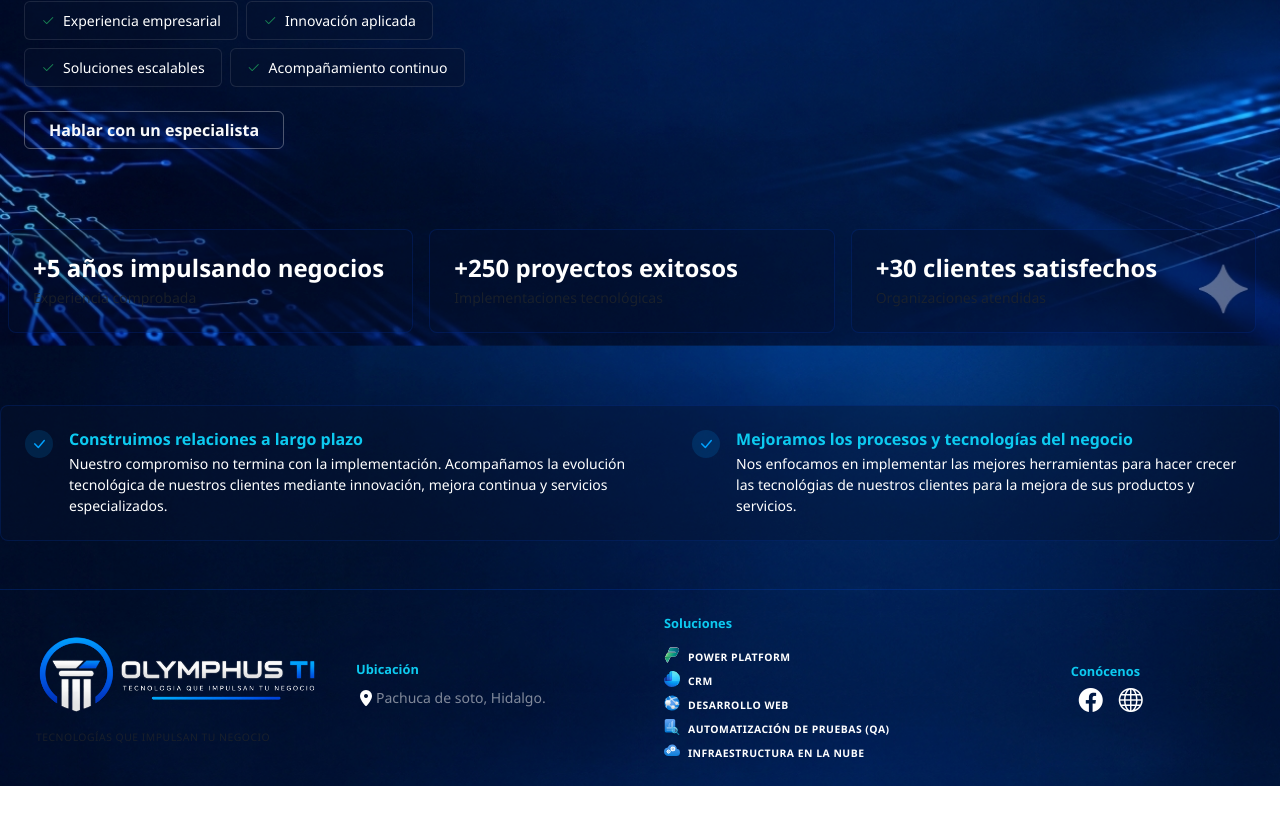
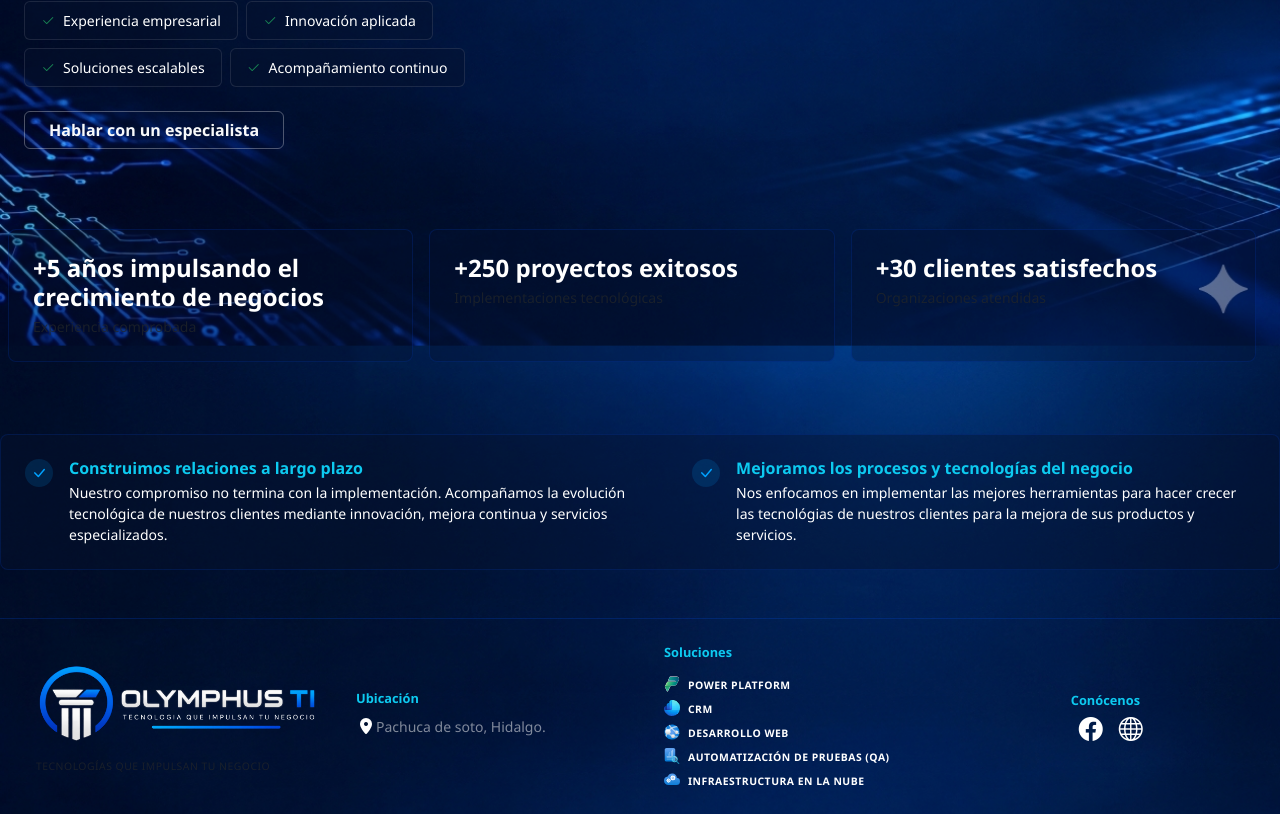
Before and after one commit to JossNajera/olymphus-landing, a React (Vite) app in the folder client/: page / in a window 1280 px wide. Shown: the part 3069-3883 px from the top of the page. Before the commit the page ends 3855 px from the top, so only its background shows below. Built offline with nearby package versions, Linux system fonts and the light colour scheme.

Commit message:
Cambio de la descripcion en el componente Nosotros

```diff
--- a/client/src/Components/Nosotros.jsx
+++ b/client/src/Components/Nosotros.jsx
@@ -62,7 +62,7 @@ const Nosotros = ({onContactClick}) => {
               {/* Métrica 1: Años */}
               <div className="col-md-4">
                 <div className="p-4 rounded-3 h-100" style={{ backgroundColor: 'rgba(6, 18, 46, 0.3)', border: '1px solid rgba(0, 85, 255, 0.15)' }}>
-                  <h3 className="h4 fw-bold text-white mb-1">+5 años impulsando negocios</h3>
+                  <h3 className="h4 fw-bold text-white mb-1">+5 años impulsando el crecimiento de negocios</h3>
                   <p className="text-muted small mb-0" style={{ color: '#718096' }}>Experiencia comprobada</p>
                 </div>
               </div>
```
